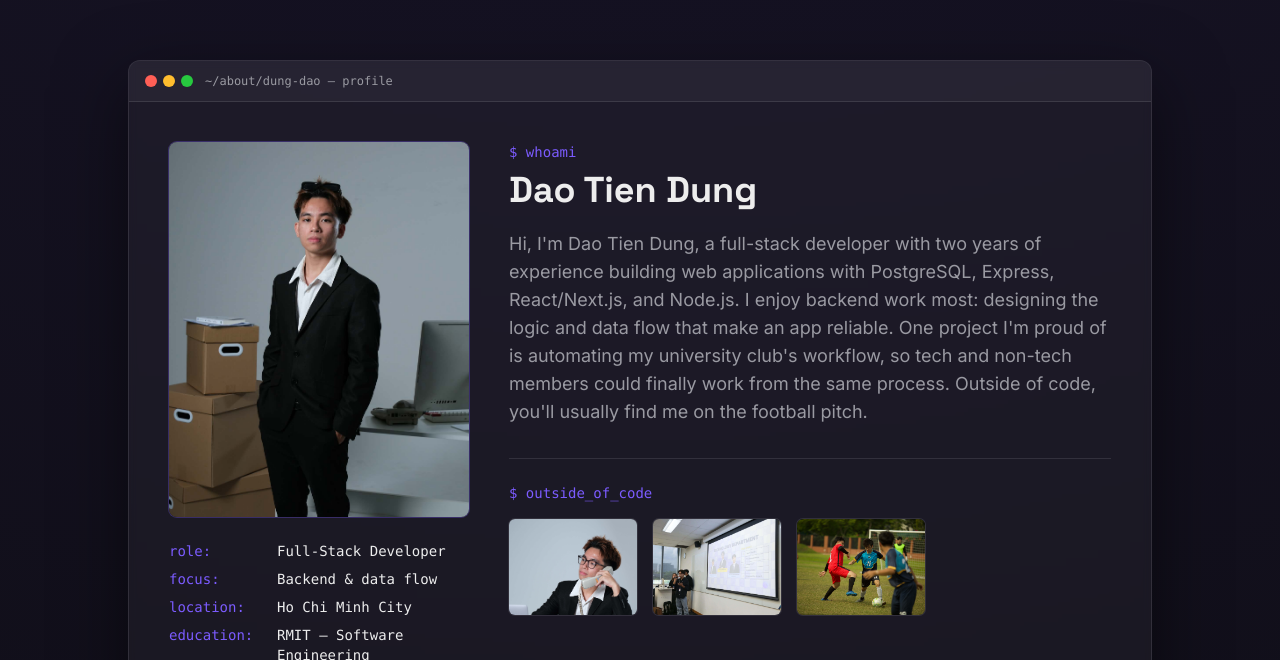
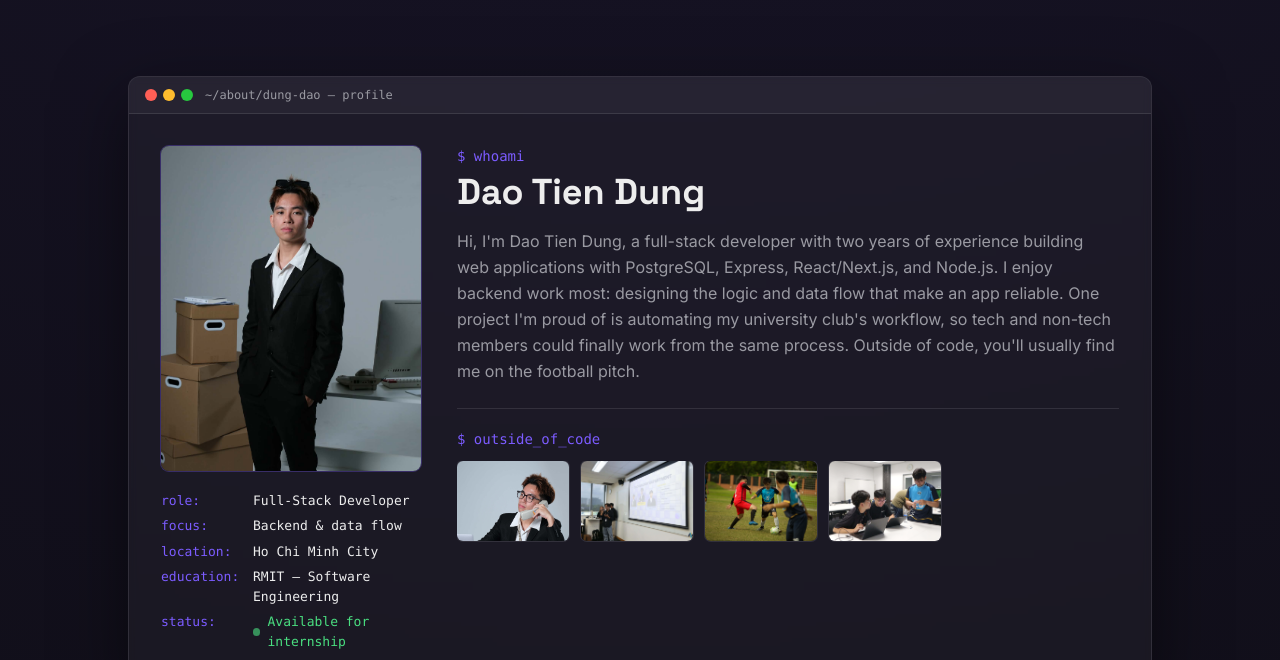
Before and after one commit to DungDao59/Portfolio, a Next.js app: page / in a window 1280 px wide. Shown: the part 820-1480 px from the top of the page. Built offline with nearby package versions, Linux system fonts and the light colour scheme.

Commit message:
fix(about): compact profile window that fits one screen (snap no longer over-scrolls); single-row scrollable thumbnails for easy additions

```diff
--- a/components/sections/About.tsx
+++ b/components/sections/About.tsx
@@ -12,15 +12,15 @@ const FACTS: { label: string; value: string }[] = [
 
 export function About() {
   const main = content.photo ?? content.aboutPhotos[0]?.src;
-  const thumbs = content.aboutPhotos.slice(1, 4);
+  const thumbs = content.aboutPhotos.slice(1); // all extra photos become thumbnails
 
   return (
     <Section id="about">
       <Reveal>
         {/* themed profile "window" */}
-        <div className="overflow-hidden rounded-xl border border-white/10 bg-white/[0.04] shadow-[0_24px_70px_rgba(0,0,0,0.5)] backdrop-blur-sm">
+        <div className="mx-auto w-full overflow-hidden rounded-xl border border-white/10 bg-white/[0.04] shadow-[0_24px_70px_rgba(0,0,0,0.5)] backdrop-blur-sm">
           {/* title bar */}
-          <div className="flex items-center gap-3 border-b border-white/10 bg-white/[0.04] px-4 py-3">
+          <div className="flex items-center gap-3 border-b border-white/10 bg-white/[0.04] px-4 py-2.5">
             <span className="flex gap-1.5">
               <span className="h-3 w-3 rounded-full bg-[#ff5f56]" />
               <span className="h-3 w-3 rounded-full bg-[#ffbd2e]" />
@@ -30,23 +30,23 @@ export function About() {
           </div>
 
           {/* body */}
-          <div className="grid gap-8 p-6 md:grid-cols-[300px_1fr] md:gap-10 md:p-10">
+          <div className="grid gap-6 p-6 md:grid-cols-[260px_1fr] md:gap-9 md:p-8">
             {/* left: portrait + facts */}
             <div>
               {main && (
                 <div className="relative aspect-[4/5] w-full overflow-hidden rounded-lg ring-1 ring-accent/30">
-                  <Image src={main} alt={content.name} fill sizes="300px" className="object-cover" />
+                  <Image src={main} alt={content.name} fill sizes="260px" className="object-cover" />
                 </div>
               )}
-              <dl className="mt-6 space-y-2 font-mono text-sm">
+              <dl className="mt-5 space-y-1.5 font-mono text-[13px]">
                 {FACTS.map((f) => (
                   <div key={f.label} className="flex gap-3">
-                    <dt className="w-24 shrink-0 text-accent">{f.label}:</dt>
+                    <dt className="w-20 shrink-0 text-accent">{f.label}:</dt>
                     <dd className="text-fg/90">{f.value}</dd>
                   </div>
                 ))}
                 <div className="flex gap-3">
-                  <dt className="w-24 shrink-0 text-accent">status:</dt>
+                  <dt className="w-20 shrink-0 text-accent">status:</dt>
                   <dd className="flex items-center gap-2 text-[#4ade80]">
                     <span className="inline-block h-2 w-2 animate-pulse rounded-full bg-[#4ade80]" />
                     {content.status}
@@ -56,22 +56,20 @@ export function About() {
             </div>
 
             {/* right: whoami + bio + hobbies */}
-            <div className="flex flex-col">
-              <p className="mb-2 font-mono text-sm text-accent">$ whoami</p>
-              <h2 className="font-display mb-5 text-3xl font-bold md:text-4xl">{content.name}</h2>
-              <p className="max-w-2xl text-base leading-relaxed text-muted md:text-lg">
-                {content.about}
-              </p>
+            <div className="flex min-w-0 flex-col">
+              <p className="mb-1.5 font-mono text-sm text-accent">$ whoami</p>
+              <h2 className="font-display mb-4 text-3xl font-bold md:text-4xl">{content.name}</h2>
+              <p className="max-w-2xl text-base leading-relaxed text-muted">{content.about}</p>
 
-              <div className="mt-8 border-t border-white/10 pt-6">
-                <p className="mb-4 font-mono text-sm text-accent">$ outside_of_code</p>
-                <div className="flex flex-wrap gap-4">
+              <div className="mt-6 border-t border-white/10 pt-5">
+                <p className="mb-3 font-mono text-sm text-accent">$ outside_of_code</p>
+                <div className="flex gap-3 overflow-x-auto pb-1">
                   {thumbs.map((t) => (
                     <div
                       key={t.src}
-                      className="relative h-24 w-32 overflow-hidden rounded-md ring-1 ring-white/10"
+                      className="relative h-20 w-28 shrink-0 overflow-hidden rounded-md ring-1 ring-white/10 transition-transform hover:scale-105"
                     >
-                      <Image src={t.src} alt="" fill sizes="128px" className="object-cover" />
+                      <Image src={t.src} alt="" fill sizes="112px" className="object-cover" />
                     </div>
                   ))}
                 </div>
--- a/components/ui/Section.tsx
+++ b/components/ui/Section.tsx
@@ -5,7 +5,7 @@ export function Section({ id, children }: { id: SectionId; children: React.React
   return (
     <section
       id={id}
-      className="relative z-10 flex min-h-screen w-full snap-start items-center justify-center py-20"
+      className="relative z-10 flex min-h-screen w-full snap-start items-center justify-center py-16"
       style={{ pointerEvents: "none" }}
     >
       <div className="mx-auto w-[80%] max-w-[1400px]" style={{ pointerEvents: "auto" }}>
```
